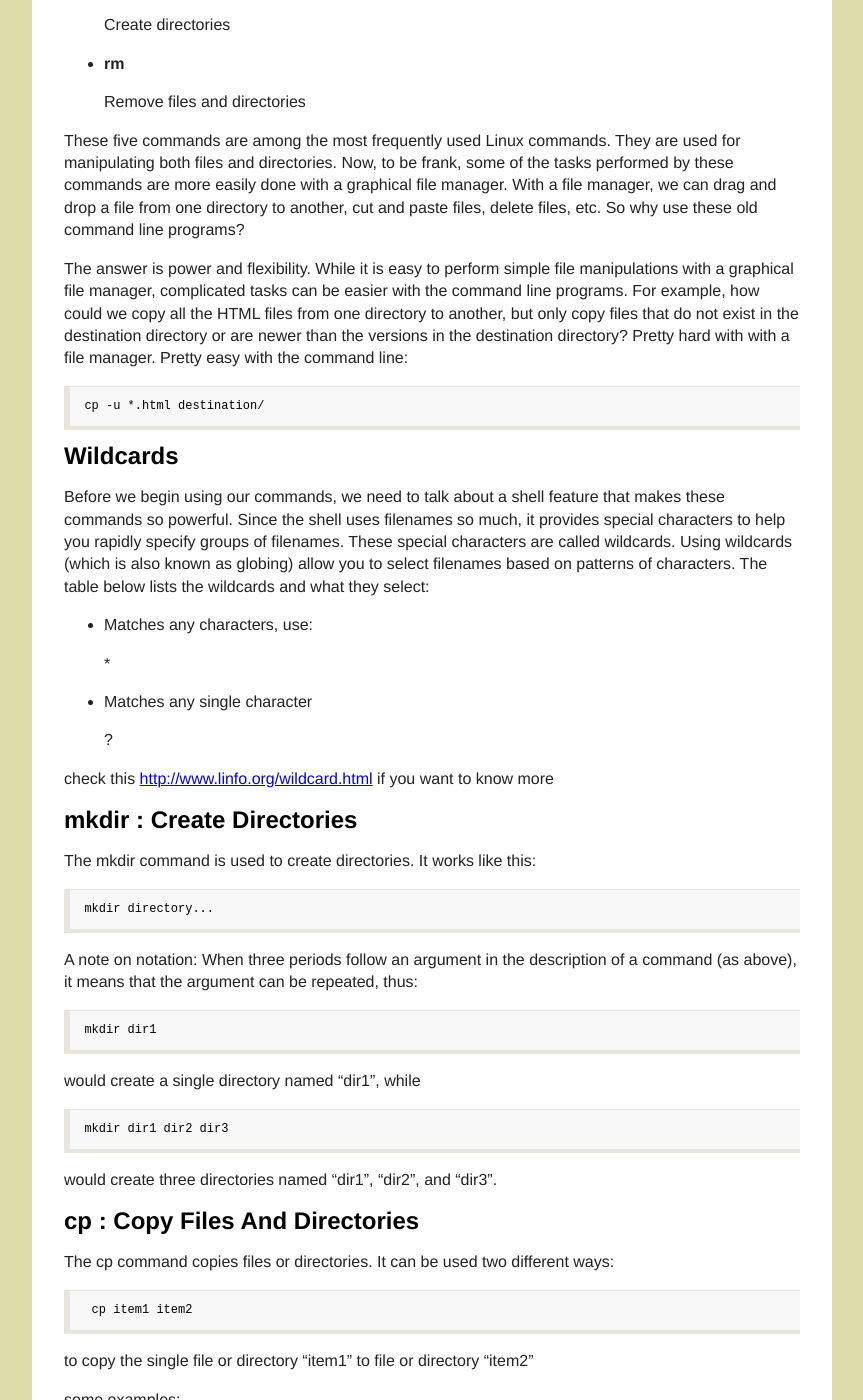
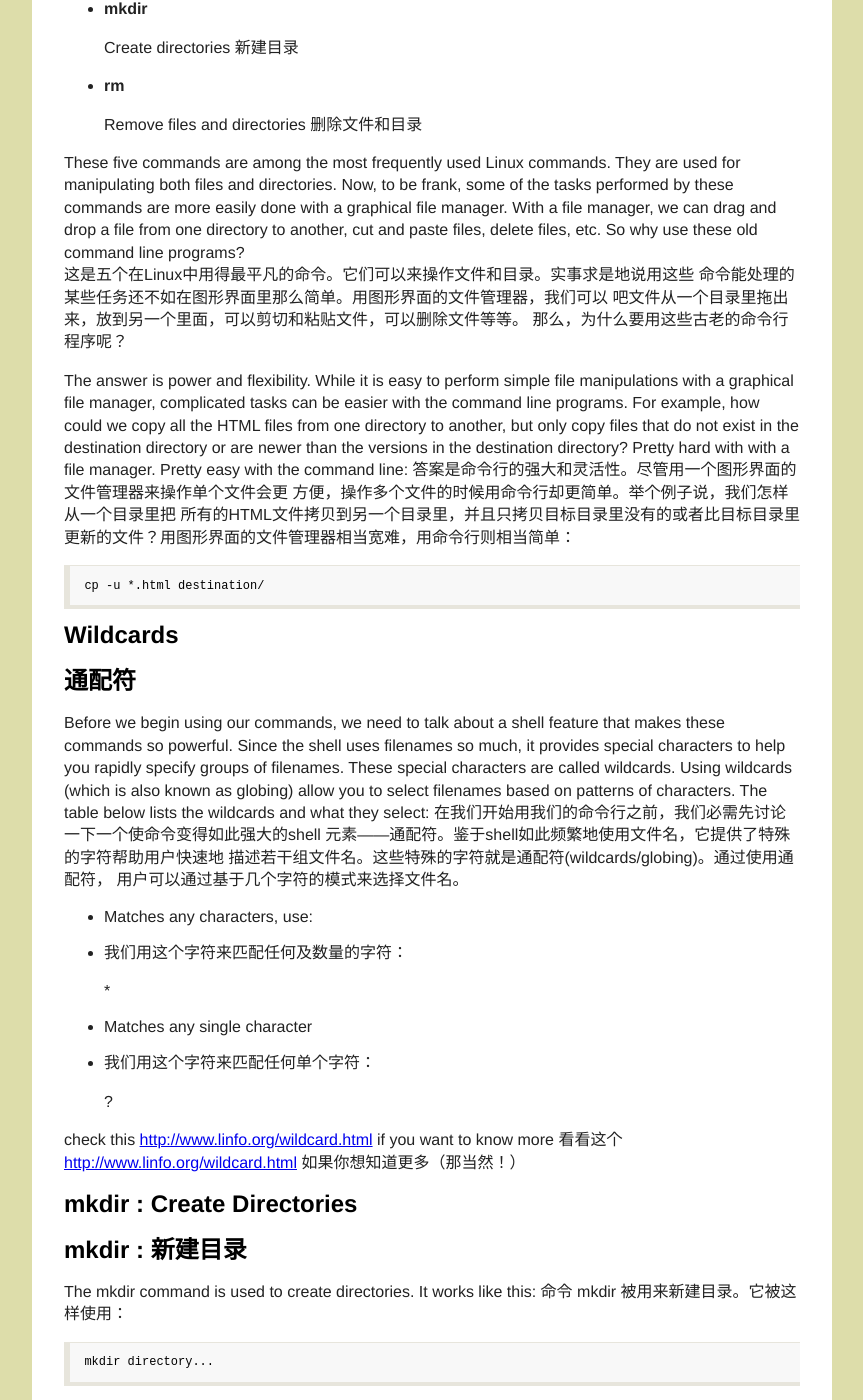
Before and after one commit to happypeter/LGCB, a Jekyll site: the page built from book/zh/bash_mfd.md, in a window 1280 px wide and 1400 px high, scrolled down 495 px. Shown: the whole window, without its empty margins (208-1071 px from the left). Built offline with Jekyll 4.4.1, drawn with Linux system fonts in a browser that asks for light colours; Markdown is read by kramdown in place of the engine named in the settings; some of the changed text lies outside the part shown.

Commit message:
1 translated article bash_mfd.md

```diff
--- a/book/zh/bash_mfd.md
+++ b/book/zh/bash_mfd.md
@@ -6,22 +6,27 @@ title: 操作文件和目录
 
 At this point, we are ready for some real work! This lesson will introduce
 the following commands:
+这时候，我们已经准备好做些实际点的事情了。这章将会介绍以下命令：
 
 - __cp__
 
   Copy files and directories
+  复制文件和目录
 
 - __mv__
 
   Move/rename files and directories
+  移动或重命名文件和目录
 
 - __mkdir__
 
   Create directories
+  新建目录
 
 - __rm__
 
   Remove files and directories
+  删除文件和目录
 
 These five commands are among the most frequently used Linux commands. They
 are used for manipulating both files and directories.  Now, to be frank, some
@@ -29,6 +34,10 @@ of the tasks performed by these commands are more easily done with a graphical
 file manager. With a file manager, we can drag and drop a file from one
 directory to another, cut and paste files, delete files, etc. So why use these
 old command line programs?
+这是五个在Linux中用得最平凡的命令。它们可以来操作文件和目录。实事求是地说用这些
+命令能处理的某些任务还不如在图形界面里那么简单。用图形界面的文件管理器，我们可以
+吧文件从一个目录里拖出来，放到另一个里面，可以剪切和粘贴文件，可以删除文件等等。
+那么，为什么要用这些古老的命令行程序呢？
 
 The answer is power and flexibility. While it is
 easy to perform simple file manipulations with a graphical file manager,
@@ -37,11 +46,17 @@ how could we copy all the HTML files from one directory to another, but only
 copy files that do not exist in the destination directory or are newer than
 the versions in the destination directory? Pretty hard with with a file
 manager. Pretty easy with the command line:
+答案是命令行的强大和灵活性。尽管用一个图形界面的文件管理器来操作单个文件会更
+方便，操作多个文件的时候用命令行却更简单。举个例子说，我们怎样从一个目录里把
+所有的HTML文件拷贝到另一个目录里，并且只拷贝目标目录里没有的或者比目标目录里
+更新的文件？用图形界面的文件管理器相当宽难，用命令行则相当简单：
+
 
     cp -u *.html destination/
 
 
 ## Wildcards
+## 通配符
 
 Before we begin using our commands, we need to talk about a shell feature that
 makes these commands so powerful. Since the shell uses filenames so much, it
@@ -49,48 +64,68 @@ provides special characters to help you rapidly specify groups of filenames.
 These special characters are called wildcards. Using wildcards (which is also
 known as globing) allow you to select filenames based on patterns of
 characters. The table below lists the wildcards and what they select:
+在我们开始用我们的命令行之前，我们必需先讨论一下一个使命令变得如此强大的shell
+元素——通配符。鉴于shell如此频繁地使用文件名，它提供了特殊的字符帮助用户快速地
+描述若干组文件名。这些特殊的字符就是通配符(wildcards/globing)。通过使用通配符，
+用户可以通过基于几个字符的模式来选择文件名。
 
 - Matches any characters, use:
+- 我们用这个字符来匹配任何及数量的字符：
 
     *
 
 
 - Matches any single character
+- 我们用这个字符来匹配任何单个字符：
 
     ?
 
 check this
 <http://www.linfo.org/wildcard.html>
 if you want to know more
+看看这个
+<http://www.linfo.org/wildcard.html>
+如果你想知道更多（那当然！）
 
 ## __mkdir__ : Create Directories
+## __mkdir__ : 新建目录
 
 The mkdir command is used to create directories. It works like this:
+命令 mkdir 被用来新建目录。它被这样使用：
 
     mkdir directory...
 
 A note on notation: When three periods follow an argument in the description
 of a command (as above), it means that the argument can be repeated, thus:
+一个记号的约定：当三个句号（...）跟在一个命令示例的参数后面（就像上面那样）的
+时候，它意味着那个参数可以重复，所以：
 
     mkdir dir1
 
 would create a single directory named "dir1", while
+将会新建一个叫做“dir1”的目录，而
 
     mkdir dir1 dir2 dir3
 
 would create three directories named "dir1", "dir2", and "dir3".
+将会新建三个目录，分别叫做“dir1”，“dir2”，“dir3”。
 
 ## __cp__ : Copy Files And Directories
+## __cp__ : 复制文件和目录
 
 The cp command copies files or directories. It can be used two different ways:
+命令 cp 被用来复制文件和目录。它可以通过以下两种方式被使用：
 
      cp item1 item2
 
 to copy the single file or directory "item1" to file or directory "item2"
+这样能把单个叫做“item1”的文件或目录复制到一个叫做“item2”的文件或目录
 
 some examples:
+举几个例子：
 
 cp all files in a directory into another directory
+把一个目录里所有文件复制到另一个目录里
 
     peter@vostro:~/xxx$ tree
     .
@@ -115,9 +150,12 @@ cp all files in a directory into another directory
 
 Using a wildcard, all the files in `sou` are copied into `des`. `des` must
 already exist.
+以上命令用了一个通配符，所有“sou”目录里的文件都被复制到了“des”里面，前提是
+“des”目录必须事先存在。
 
 
 Copy a directory and everything in it to somewhere:
+复制一个目录以及其中所有东西到另一个地方：
 
 
     peter@vostro:~/xxx$ tree
@@ -143,31 +181,43 @@ Copy a directory and everything in it to somewhere:
     peter@vostro:~/xxx$
 
 See the difference, ah?
+观察到不同了吗？
 
 ## __mv__ : Move And Rename Files
+## __mv__ : 移动和重命名文件
+
 The mv command performs both file moving and file renaming, depending on how
 it is
 used. In either case, the original filename no longer exists after the
 operation. mv is used
 in much the same way as cp:
+命令 mv 被用来移动和重命名已经存在的文件，具体功能由使用方法决定。不论哪种
+用法，在操作进行之后原来的文件名就不复存在了。 mv 用法和 cp 很像：
+
 
     mv item1 item2
 
 To move or rename file or directory "item1" to "item2" or:
+这样可以移动或重命名文件或目录“item1”为“item2”。或者：
 
     mv item... directory
 
 To move one or more items from one directory to another.
+这样可以移动多个文件。
 
 ## __rm__ : Remove Files And Directories
+## __rm__ : 删除文件和目录
 
 The rm command is used to remove (delete) files and directories:
+命令 rm 被用来删除（remove/delete）文件和目录：
 
     rm item...
 
 where "item" is one or more files or directories.
+其中“item”是一个或多个文件或目录。
 
 Example:
+举例来说：
 
     peter@vostro:~/xxx$ ls
     des  sou
@@ -180,6 +230,7 @@ Example:
 
 you need `-r` to remove a directory, but for deleting a file it is not needed,
 like in:
+删除目录的时候需要加上“-r”选项，但是删除普通文件的时候不需要。想这样：
 
 
     peter@vostro:~/xxx$ tree
@@ -200,3 +251,6 @@ like in:
 Be careful with __rm__!  Unix-like operating systems such as Linux do not have
 an undelete command.  Once you delete something with rm, it's gone. Linux
 assumes you're smart and you know what you're doing.
+使用 __rm__ 命令的时候一定要当心！类Unix操作系统如Linux没有恢复已删除文件的命令。
+一旦你用 rm 删除了什么东西，就找不回来了。因为Linux假设你是足够聪明的，能够意识
+到自己在做什么。
```
